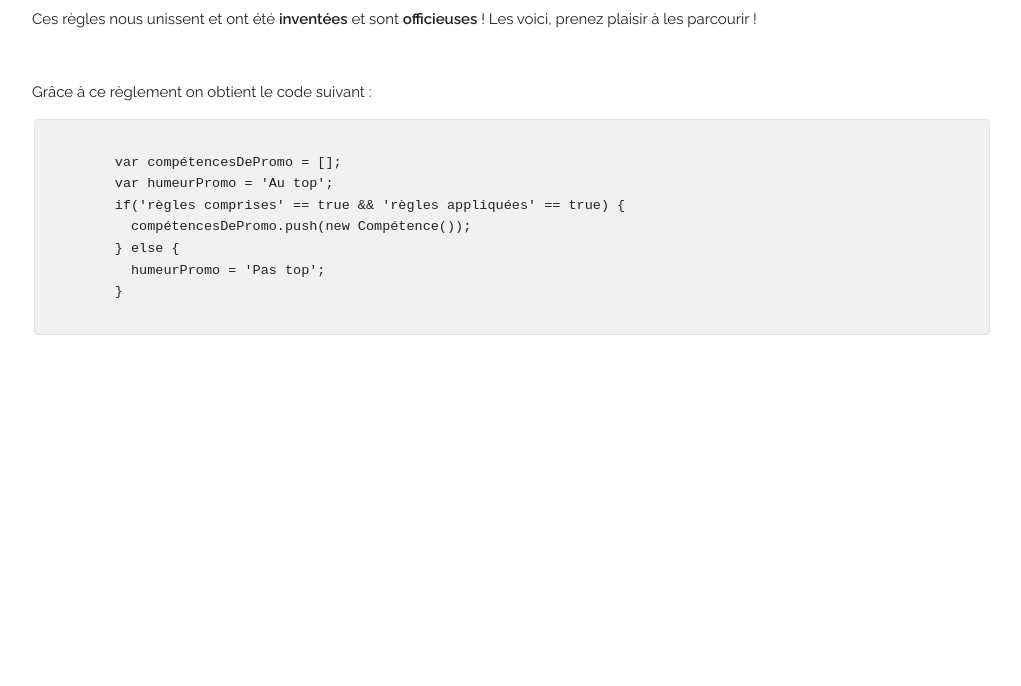
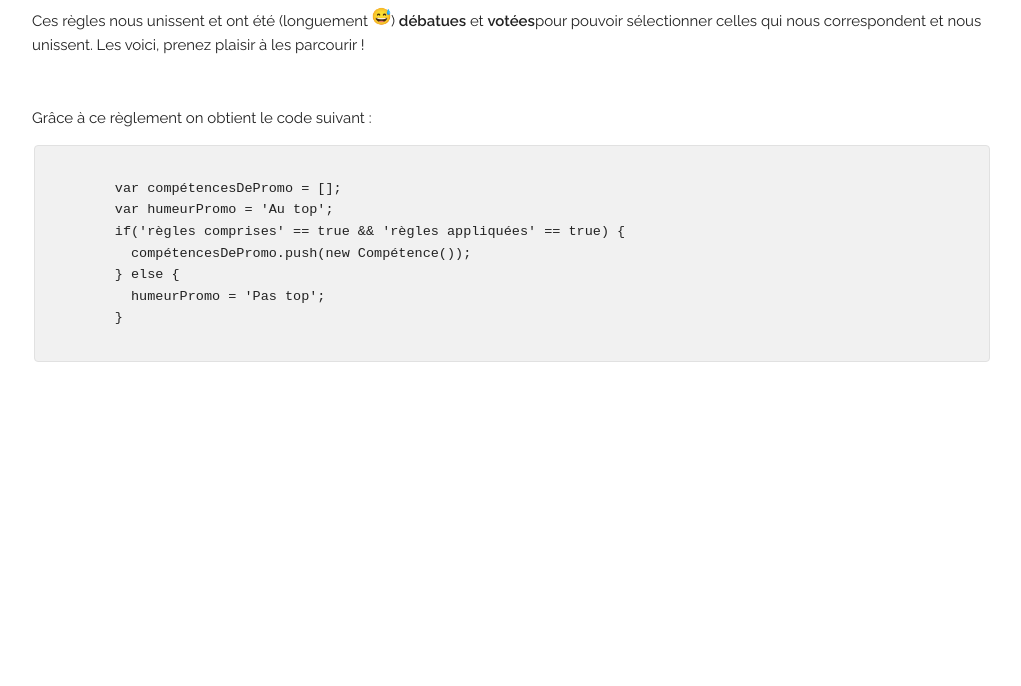
Before and after one commit to Captainbigleu/Charte, a plain HTML site: page index.html in a window 1280 px wide. Shown: the part 114-800 px from the top of the page, without its empty margins (128-1149 px from the left). Drawn offline with Linux system fonts and the light colour scheme.

Commit message:
putsmiley

```diff
--- a/index.html
+++ b/index.html
@@ -5,7 +5,7 @@
   <!-- Les bases d'une page HTML
   –––––––––––––––––––––––––––––––––––––––––––––––––– -->
   <meta charset="utf-8">
-  <title>Le titre de votre page </title>
+  <title>Promo DWWM - Toulouse 2022</title>
   <meta name="description" content="Notre Charte de Promo">
   <meta name="author" content="Promo Simplon La Poste">
 
@@ -50,7 +50,7 @@
     <div class="row">
       <div class="column">
         <h4>Ceci est notre charte de promo</h4>
-        <p>Ces règles nous unissent et ont été <strong>inventées</strong> et sont <strong>officieuses</strong> ! Les voici, prenez plaisir à les parcourir !</p>
+        <p>Ces règles nous unissent et ont été (longuement <img src="images/smiley.png" alt="smiley en sueur" width=2% height=2% title="smiley en sueur" />) <strong>débatues</strong> et <strong>votées</strong>pour pouvoir sélectionner celles qui nous correspondent et nous unissent. Les voici, prenez plaisir à les parcourir !</p>
       </div>
     </div>
 
```
